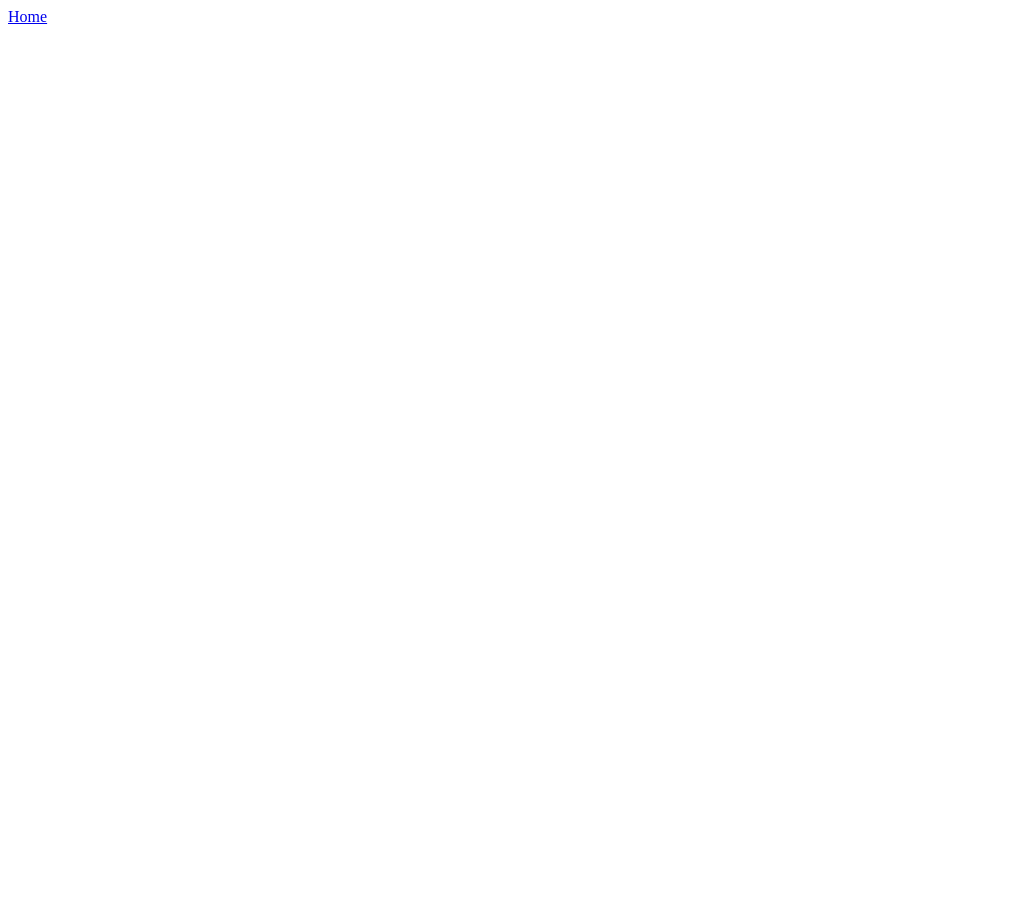
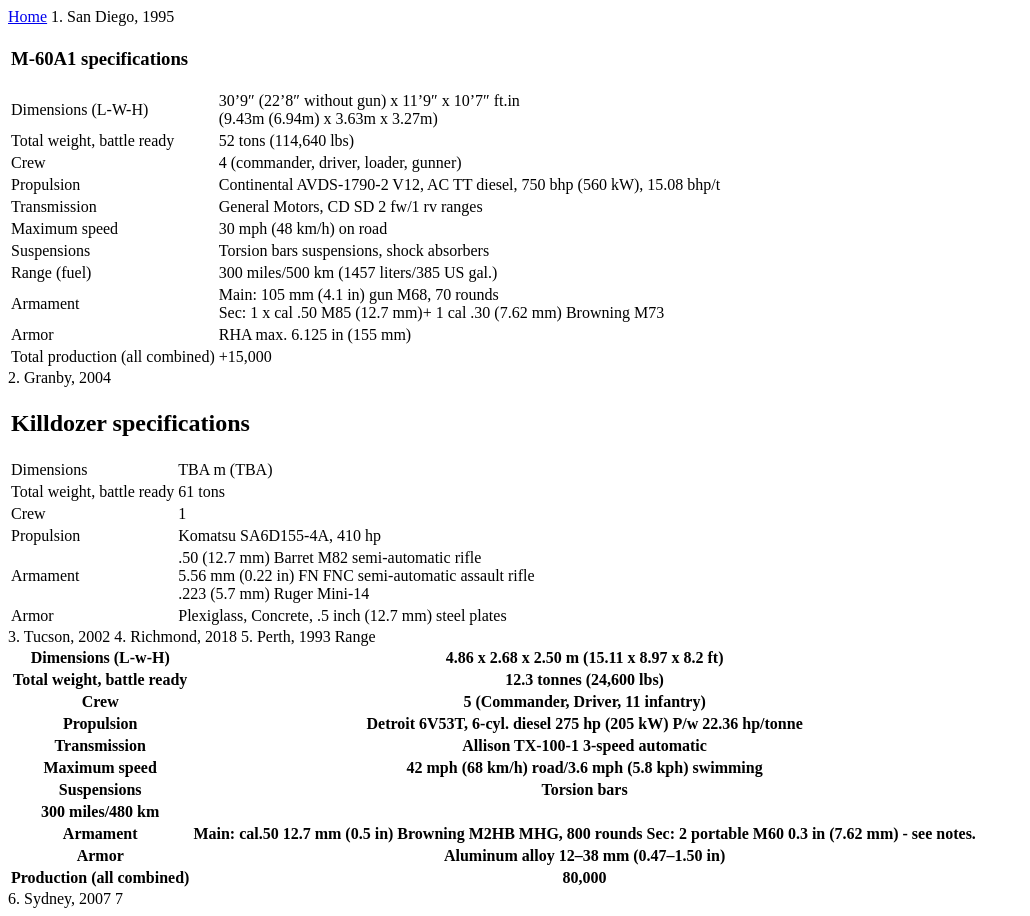
Before and after one commit to zbraner/tinfoilfall, a website: page tankrampagedatabase.html in a window 1280 px wide. Shown: the whole page, without its empty margins (0-1030 px from the left). Before the commit the page ends 800 px from the top, so only its background shows below. Drawn offline with Linux system fonts and the light colour scheme.

Commit message:
new stuff

```diff
--- a/tankrampagedatabase.html
+++ b/tankrampagedatabase.html
@@ -11,8 +11,120 @@
 <!-- <body onload="brython()"> -->
 <body>
 
-  <a href="index.html">Home</a>
+    <a href="index.html">Home</a>
 
+    1. San Diego, 1995
+
+    <table>
+    <tr>
+    <td colspan="2"><h3>M-60A1 specifications</h3></td></tr>
+    <tr><td>Dimensions (L-W-H)</td><td>30’9″ (22’8″ without gun) x 11’9″ x 10’7″ ft.in<br>(9.43m (6.94m) x 3.63m x 3.27m)</td></tr>
+    <tr><td>Total weight, battle ready</td><td>52 tons (114,640 lbs)</td></tr>
+    <tr><td>Crew</td><td>4 (commander, driver, loader, gunner)</td></tr>
+    <tr><td>Propulsion</td><td>Continental AVDS-1790-2 V12, AC TT diesel, 750 bhp (560 kW), 15.08 bhp/t</td></tr>
+    <tr><td>Transmission</td><td>General Motors, CD SD 2 fw/1 rv ranges</td></tr>
+    <tr><td>Maximum speed</td><td>30 mph (48 km/h) on road</td></tr>
+    <tr><td>Suspensions</td><td>Torsion bars suspensions, shock absorbers</td></tr>
+    <tr><td>Range (fuel)</td><td>300 miles/500 km (1457 liters/385 US gal.)</td></tr>
+    <tr><td>Armament</td><td>Main: 105 mm (4.1 in) gun M68, 70 rounds<br>Sec: 1 x cal .50 M85 (12.7 mm)+ 1 cal .30 (7.62 mm) Browning M73</td></tr>
+    <tr><td>Armor</td><td>RHA max. 6.125 in (155 mm)</td></tr>
+    <tr><td>Total production (all combined)</td><td>+15,000</td></tr>
+    </table>
+
+
+    2. Granby, 2004
+    <table>
+    <tr>
+    <td colspan="2">
+    <h2>Killdozer specifications</h2>
+    </td>
+    </tr>
+    <tr>
+    <td>Dimensions</td>
+    <td>TBA m (TBA)</td>
+    </tr>
+    <tr>
+    <td>Total weight, battle ready</td>
+    <td>61 tons</td>
+    </tr>
+    <tr>
+    <td>Crew</td>
+    <td>1</td>
+    </tr>
+    <tr>
+    <td>Propulsion</td>
+    <td>Komatsu SA6D155-4A, 410 hp</td>
+    </tr>
+    <tr>
+    <td>Armament</td>
+    <td>.50 (12.7 mm) Barret M82 semi-automatic rifle<br>
+    5.56 mm (0.22 in) FN FNC semi-automatic assault rifle<br>
+    .223 (5.7 mm) Ruger Mini-14</td>
+    </tr>
+    <tr>
+    <td>Armor</td>
+    <td>Plexiglass, Concrete, .5 inch (12.7 mm) steel plates</td>
+    </tr>
+    </table>
+
+    3. Tucson, 2002
+
+
+    4. Richmond, 2018
+
+
+    5. Perth, 1993
+
+          <table>
+        <tr>
+          <th>Dimensions (L-w-H)</th>
+          <th>4.86 x 2.68 x 2.50 m (15.11 x 8.97 x 8.2 ft)</th>
+        </tr>
+        <tr>
+          <th>Total weight, battle ready</th>
+          <th>12.3 tonnes (24,600 lbs)</th>
+        </tr>
+        <tr>
+          <th>Crew</th>
+          <th>5 (Commander, Driver, 11 infantry)</th>
+        </tr>
+        <tr>
+          <th>Propulsion</th>
+          <th>Detroit 6V53T, 6-cyl. diesel 275 hp (205 kW) P/w 22.36 hp/tonne</th>
+        </tr>
+        <tr>
+          <th>Transmission</th>
+          <th>Allison TX-100-1 3-speed automatic</th>
+        </tr>
+        <tr>
+          <th>Maximum speed</th>
+          <th>42 mph (68 km/h) road/3.6 mph (5.8 kph) swimming</th>
+        </tr>
+        <tr>
+          <th>Suspensions</th>
+          <th>Torsion bars</th>
+        </tr>
+        <tr>Range</th>
+          <th>300 miles/480 km</th>
+        </tr>
+        <tr>
+          <th>Armament</th>
+          <th>Main: cal.50 12.7 mm (0.5 in) Browning M2HB MHG, 800 rounds Sec: 2 portable M60 0.3 in (7.62 mm) - see notes.</th>
+        </tr>
+        <tr>
+          <th>Armor</th>
+          <th>Aluminum alloy 12–38 mm (0.47–1.50 in)</th>
+        </tr>
+        <tr>
+          <th>Production (all combined)</th>
+          <th>80,000</th>
+        </tr>
+
+      </table>
+
+    6. Sydney, 2007
+
+    7
 
 
 </body>
```
Also changed, not shown: index.html (+1 -1 lines), realsteel.html (+1 -1 lines), textcollage.html (+1 -1 lines), images/M113_FMC_blueprint.jpeg (added), images/basement.jpeg (added), images/flodoedbasement.jpeg (added), images/floodedtucson.jpeg (added), images/goodbasement.jpeg (added), images/output.jpeg (added), images/paked.jpeg (added), images/tucsson .jpeg (added).
